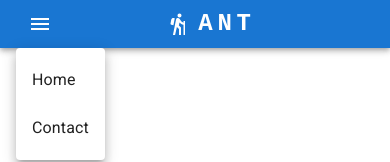
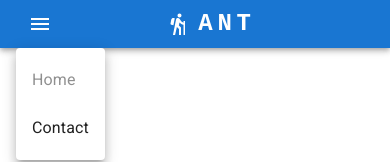
Before and after one commit to brignano/brignano.github.io, a React (Create React App) app: page / in a window 390 px wide. Both pictures are taken after a click on the button "account of current user". Shown: the top 162 px of the page. Built offline with nearby package versions, Linux system fonts and the light colour scheme.

Commit message:
fix navbar links on mobile

```diff
--- a/src/components/ResponsiveAppBar.tsx
+++ b/src/components/ResponsiveAppBar.tsx
@@ -79,7 +79,19 @@ function ResponsiveAppBar() {
                         >
                             {pages.map((page) => (
                                 <MenuItem key={page} onClick={handleCloseNavMenu}>
-                                    <Typography textAlign="center">{page}</Typography>
+                                    <NavLink to={page.toLowerCase() === 'home' ? '' : page.toLowerCase()}
+                                             style={({isActive}) =>
+                                                 isActive ? {
+                                                     color: 'inherit',
+                                                     textDecoration: "none",
+                                                     opacity: ".5"
+                                                 } : {
+                                                     color: 'inherit',
+                                                     textDecoration: "none",
+                                                 }
+                                             }>
+                                        {page}
+                                    </NavLink>
                                 </MenuItem>
                             ))}
                         </Menu>
@@ -105,12 +117,13 @@ function ResponsiveAppBar() {
                     </Typography>
                     <Box sx={{flexGrow: 1, display: {xs: 'none', md: 'flex'}}}>
                         {pages.map((page) => (
-                            <NavLink to={page.toLowerCase() === 'home' ? '' : page.toLowerCase()} style={({isActive}) =>
-                                isActive ? {
-                                    textDecoration: "none",
-                                    opacity: ".5"
-                                } : {textDecoration: "none",}
-                            }>
+                            <NavLink to={page.toLowerCase() === 'home' ? '' : page.toLowerCase()}
+                                     style={({isActive}) =>
+                                         isActive ? {
+                                             textDecoration: "none",
+                                             opacity: ".5"
+                                         } : {textDecoration: "none",}
+                                     }>
                                 <Button
                                     key={page}
                                     onClick={handleCloseNavMenu}
```
